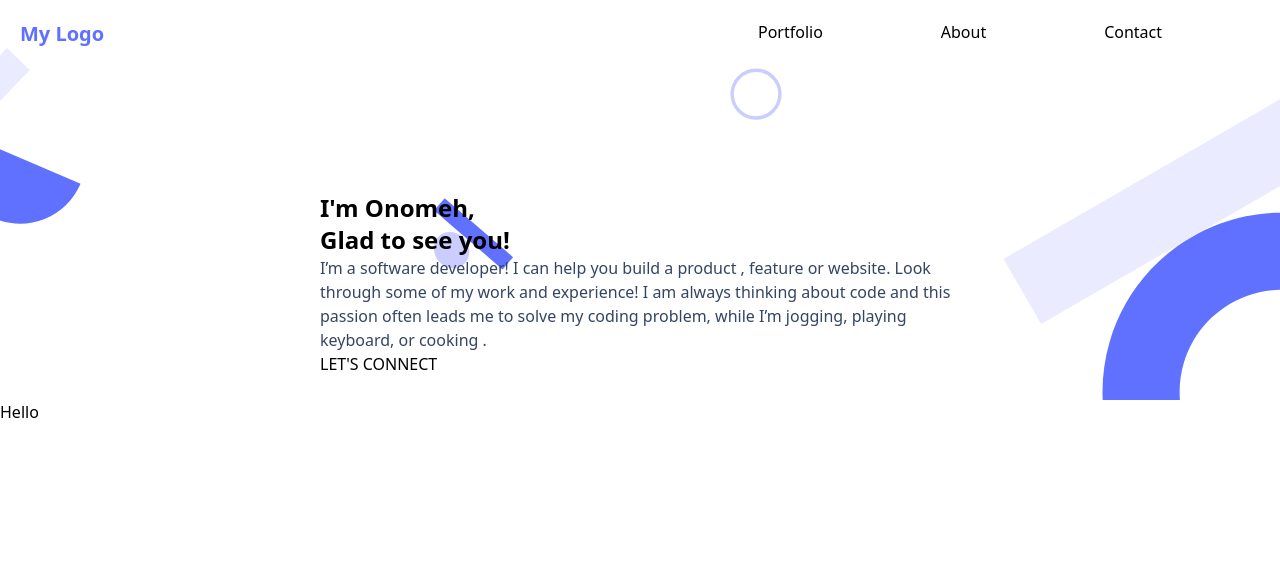
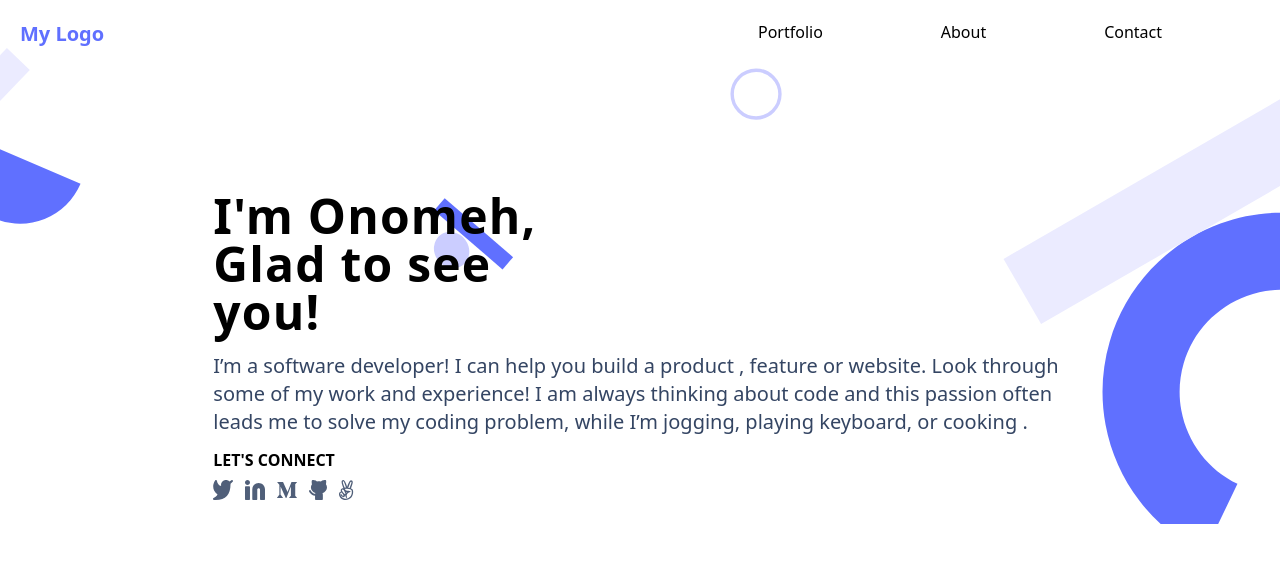
Before and after one commit to Estherstarr/new_portfolio, a React (Vite) app: page / in a window 1280 px wide. Shown: the top 562 px of the page. Built offline with nearby package versions, Linux system fonts and the light colour scheme.

Commit message:
Create the introduction section

```diff
--- a/src/App.jsx
+++ b/src/App.jsx
@@ -1,7 +1,7 @@
 export default function App() {
   return (
-    <div>
-      <div className=" rounded-bl-lg">
+    <div className="bg-body-gray h-screen" >
+      <div className="bg-white rounded-bl-3xl">
         <nav className="flex justify-between">
           <div>
             <h2 className="pl-5 pt-5 font-bold text-blue-purple text-xl	 	">My Logo</h2>
@@ -13,28 +13,51 @@ export default function App() {
           </div>
         </nav>
         <section className="pt-36 pb-6 bg-[url('assets/images/header-shapes-mobile@2x.svg')] bg-cover bg-right-top	">
-          <div className="w-1/2 mx-auto">
-            <h1 className="text-2xl font-bold text-ash-gray">I'm Onomeh,  </h1>
-            <h1 className="text-2xl font-bold text-ash-gray">Glad to see you!</h1>
-            <p className="text-ash-grey">
+          <div className="w-2/3 mx-auto">
+            <h1 className="text-5xl font-bold text-bold-ash tracking-wide">I'm Onomeh,  </h1>
+            <h1 className="text-5xl font-bold text-bold-ash tracking-wide">Glad to see</h1>
+            <h1 className="text-5xl font-bold text-bold-ash mb-4 tracking-wide">you!</h1>
+            <p className="text-ash-grey text-xl mb-3">
             I’m a software developer! I can help you build a product , feature
             or website. Look through some of my work and experience!
             I am always thinking about code and this passion often leads me to solve my coding problem, while I’m jogging, playing keyboard, or cooking .
             </p>
-            <h3>LET'S CONNECT</h3>
+            <h3 className="text-light-purple font-bold">LET'S CONNECT</h3>
             <div>
-              <img scr="#"/>
-              <img scr="#"/>
-              <img scr="#"/>
-              <img scr="#"/>
-              <img scr="#"/>
+              <ul className="mt-2 flex items-center">
+                <li className="pr-3">
+                  <a title="twitter" href="https://twitter.com/home">
+                  <img src="src/assets/Icons/twitter.svg" alt="twitter-icon"/>
+                  </a>
+                </li>
+                <li className="pr-3">
+                  <a title="linkedin" href="https://www.linkedin.com/in/onwuanibe-onomeh-52300a19a/">
+                  <img src="src/assets/Icons/linkedin.svg"/>
+                  </a>
+                </li>
+                <li className="pr-3">
+                  <a title="medium" href="https://medium.com/">
+                  <img src="src/assets/Icons/medium.svg"/>
+                  </a>
+                </li>
+                <li className="pr-3">
+                  <a title="github" href="https://github.com/Estherstarr">
+                  <img src="src/assets/Icons/github.svg"/>
+                  </a>
+                </li>
+                <li>
+                  <a title="angellist" href="https://wellfound.com/u/onomeh-onwuanibe">
+                  <img src="src/assets/Icons/angel-list.svg"/>
+                  </a>
+                </li>
+              </ul>
             </div>
 
           </div>
         </section>
       </div>
       <div>
-        <h1>Hello</h1>
+        <div></div>
       </div>
     </div>
   )
```
